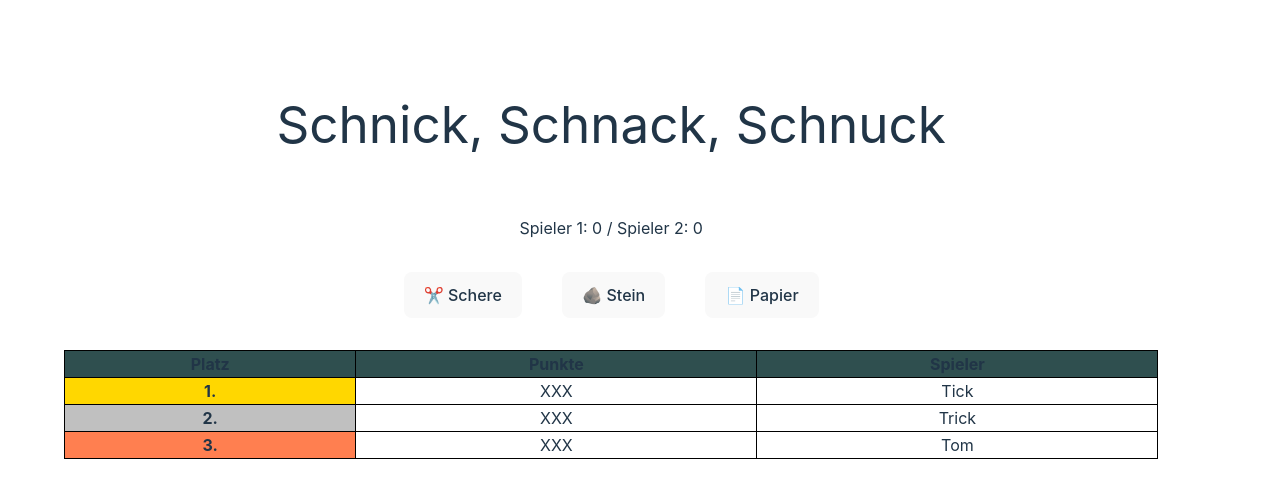
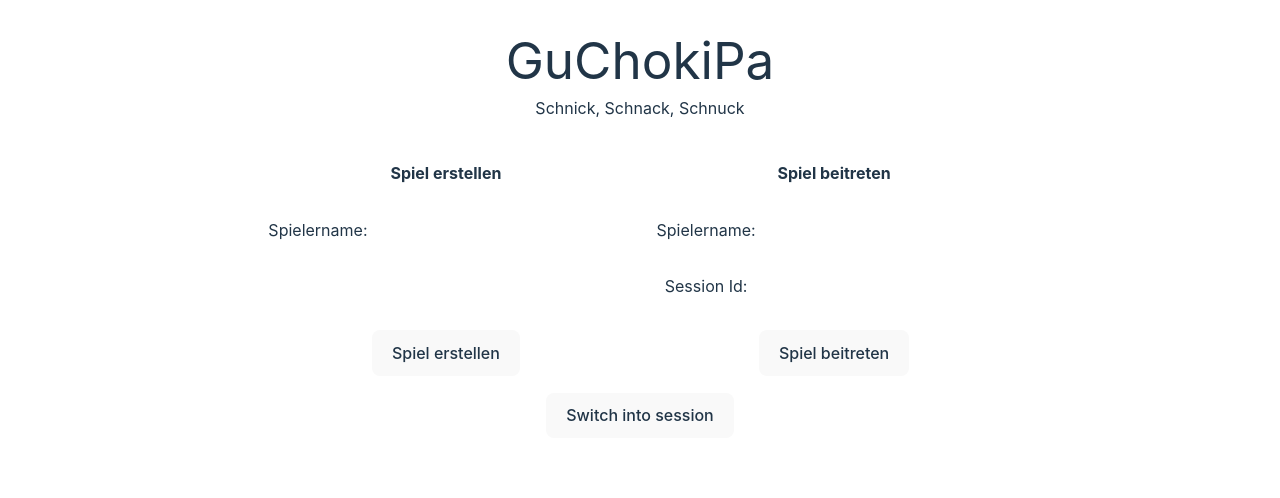
Before and after one commit to bighanta/GuChokiPa, a Vue app in the folder frontend/: page / in a window 1280 px wide. Shown: the top 498 px of the page. Built offline with nearby package versions, Linux system fonts and the light colour scheme; no server answers.

Commit message:
feat: aktueller Stand ins Git sync

```diff
--- a/frontend/src/App.vue
+++ b/frontend/src/App.vue
@@ -1,18 +1,27 @@
 <script setup>
-import Game from './components/Game.vue'
+import Game from "./components/Game.vue";
+import Start from "./components/Start.vue";
+import { provide, ref } from "vue";
+
+let sessionState = ref(false);
 </script>
 
 <template>
   <head>
-    <title>Schnick, Schnack, Schnuck</title>
+    <title>GuChokiPa</title>
   </head>
 
-  <body class="flex flex-col m-8" style="width: 90%">
-    <h1 class="m-8">Schnick, Schnack, Schnuck</h1>
-    <Game style="width: 90%"></Game>
+  <body class="flex flex-col" style="width: 100%">
+    <h1 class="mb-2">GuChokiPa</h1>
+    <h3 class="mb-6">Schnick, Schnack, Schnuck</h3>
+    <Start v-if="!sessionState"></Start>
+    <Game
+      style="width: 90%"
+      v-if="sessionState"
+      :sessionState="sessionState"
+    ></Game>
+    <button @click="sessionState = !sessionState">Switch into session</button>
   </body>
 </template>
 
-<style scoped>
-
-</style>
+<style scoped></style>
--- a/frontend/src/components/Game.vue
+++ b/frontend/src/components/Game.vue
@@ -1,6 +1,8 @@
 <script setup>
 import axios from "axios";
 import { ref, onMounted } from "vue";
+
+const props = defineProps(["sessionState"]);
 
 let posts = ref();
 
@@ -13,21 +15,21 @@ onMounted(() => {
 console.log(posts);
 let ergebnisComputer = 0;
 let ergebnisSpieler = 0;
-// Funktion "display" zur Anzeige von Texten im Paragraphen mit der ID "ausgabe" des HTML-Dokuments
+// Anzeigen von Texten im Paragraphen mit der ID "ausgabe" des HTML-Dokuments
 var display = function (text) {
   var ausgabeParagraph = document.getElementById("ausgabe");
   ausgabeParagraph.innerHTML = text + "<br>";
   return;
 };
 
-// Funktion "displayErgebnis" zur Anzeige von Texten im Paragraphen mit der ID "ergebnis" des HTML-Dokuments
+// Anzeigen von Texten im Paragraphen mit der ID "ergebnis" des HTML-Dokuments
 var displayErgebnis = function (text) {
   var ausgabeParagraph = document.getElementById("ergebnis");
   ausgabeParagraph.innerHTML = text + "<br>";
   return;
 };
 
-/* Funktion "vergleich" vergleicht die Eingaben und gibt das gewinnende Element zurück */
+/* Vergleicht die Eingaben und gibt das gewinnende Element zurück */
 var vergleich = function (auswahlSpieler, auswahlComputer) {
   auswahlSpieler = auswahlSpieler.toLowerCase().trim();
   auswahlComputer = auswahlComputer.toLowerCase().trim();
@@ -75,8 +77,7 @@ var erzeugeComputerAuswahl = function () {
   }
 };
 
-/* Hauptteil */
-/* --------- */
+/* Kombination und Auslösen der anderen Funktionen in der richtigen Reihenfolge */
 var spielen = function (spielerAuswahl) {
   var meldung;
   var ergebnis;
@@ -98,7 +99,7 @@ var spielen = function (spielerAuswahl) {
 };
 </script>
 
-<template style="width:80%">
+<template style="width: 80%">
   <p class="m-8" id="ergebnis">Spieler 1: 0 / Spieler 2: 0</p>
 
   <div>
@@ -109,32 +110,7 @@ var spielen = function (spielerAuswahl) {
 
   <p id="ausgabe"></p>
 
-    <table style="width: 100%">
-        <tr style="background-color: darkslategrey">
-            <th>Platz</th>
-            <th>Punkte</th>
-            <th>Spieler</th>
-        </tr>
-        <tr>
-            <th style="background-color: gold;">1.</th>
-            <td>XXX</td>
-            <td>Tick</td>
-        </tr>
-        <tr>
-            <th style="background-color: silver">2.</th>
-            <td>XXX</td>
-            <td>Trick</td>
-        </tr>
-        <tr>
-            <th style="background-color: coral">3.</th>
-            <td>XXX</td>
-            <td>Tom</td>
-        </tr>
-    </table>
+  <button @click="props.sessionState = !props.sessionState">
+    Spiel verlassen
+  </button>
 </template>
-
-<style scoped>
-    table, th, td {
-        border: 1px solid black;
-    }
-</style>
--- /dev/null
+++ b/frontend/src/components/Leaderboard.vue
@@ -0,0 +1,34 @@
+<script></script>
+
+<template>
+  <table style="width: 100%">
+    <tr style="background-color: darkslategrey">
+      <th>Platz</th>
+      <th>Punkte</th>
+      <th>Spieler</th>
+    </tr>
+    <tr>
+      <th style="background-color: gold">1.</th>
+      <td>XXX</td>
+      <td>Tick</td>
+    </tr>
+    <tr>
+      <th style="background-color: silver">2.</th>
+      <td>XXX</td>
+      <td>Trick</td>
+    </tr>
+    <tr>
+      <th style="background-color: coral">3.</th>
+      <td>XXX</td>
+      <td>Tom</td>
+    </tr>
+  </table>
+</template>
+
+<style scoped>
+table,
+th,
+td {
+  border: 1px solid black;
+}
+</style>
--- /dev/null
+++ b/frontend/src/components/Start.vue
@@ -0,0 +1,57 @@
+<script>
+import App from "../App.vue";
+</script>
+
+<template>
+  <table>
+    <tr>
+      <th>Spiel erstellen</th>
+      <th>Spiel beitreten</th>
+    </tr>
+    <tr>
+      <td>
+        <label for="username-new-input" class="mr-2">Spielername:</label>
+        <input id="username-new-input" type="text" />
+      </td>
+      <td>
+        <label for="username-join-input" class="mr-2">Spielername:</label>
+        <input id="username-join-input" type="text" />
+      </td>
+    </tr>
+    <tr>
+      <td></td>
+      <td>
+        <label for="game-id-input" class="mr-2">Session Id:</label>
+        <input id="game-id-input" />
+      </td>
+    </tr>
+    <tr>
+      <td>
+        <button @click="">Spiel erstellen</button>
+      </td>
+      <td>
+        <button @click="">Spiel beitreten</button>
+      </td>
+    </tr>
+  </table>
+</template>
+
+<style scoped>
+table {
+  border-collapse: collapse;
+  width: 100%;
+  border: 1px solid white;
+}
+
+td {
+  border-left: 1px solid white;
+  text-align: center;
+  padding: 1em;
+}
+
+th {
+  border: 1px solid white;
+  text-align: center;
+  padding: 1em;
+}
+</style>
--- a/frontend/src/style.css
+++ b/frontend/src/style.css
@@ -2,7 +2,7 @@
 @tailwind components;
 @tailwind utilities;
 
-:Root {
+:root {
   font-family: Inter, system-ui, Avenir, Helvetica, Arial, sans-serif;
   line-height: 1.5;
   font-weight: 400;
@@ -63,9 +63,14 @@ button:focus-visible {
 
 #app {
   max-width: 1280px;
-  margin: 0 auto;
+  margin: 0 !important;
   padding: 2rem;
   text-align: center;
+}
+
+#ausgabe {
+  min-height: 2em;
+  display: block;
 }
 
 @media (prefers-color-scheme: light) {
```
Lines whose indentation alone changed are shown as unchanged.
